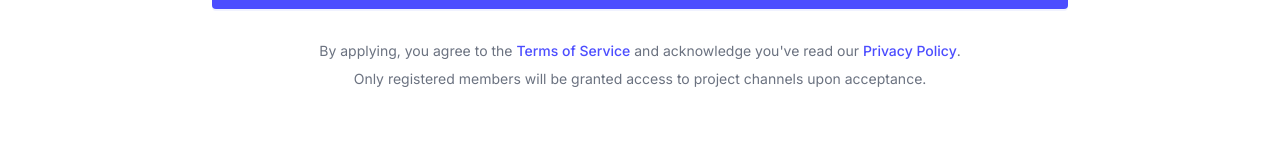
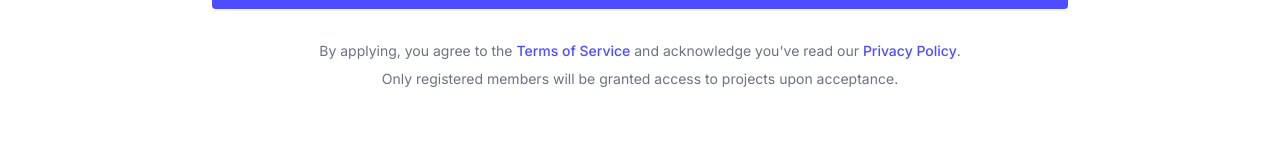
Before and after one commit to techtalentscity/techtalentscity.github.io, a React (Vite) app: page /apply in a window 1280 px wide. Shown: the part 1250-1409 px from the top of the page. Built offline with nearby package versions, Linux system fonts and the light colour scheme.

Commit message:
Update application.jsx

```diff
--- a/src/Pages/Apply/application.jsx
+++ b/src/Pages/Apply/application.jsx
@@ -192,8 +192,7 @@ const Application = () => {
               <h4 className="font-bold mb-2">Application Process</h4>
               <p className="mb-3">
                 Once you submit your application, our team will review it to determine if your skills
-                and experience match the project requirements. If accepted, you'll be added to the
-                project's private channel where you can collaborate with other team members.
+                and experience match the project requirements. If selected, you’ll receive further instructions to begin your project onboarding and connect with your team.
               </p>
               <p>
                 By submitting a well-prepared application, you increase your chances of being selected and positioned
@@ -423,7 +422,7 @@ const Application = () => {
             acknowledge you've read our <span className="text-primary font-medium">Privacy Policy</span>.
           </p>
           <p className="mt-2">
-            Only registered members will be granted access to project channels upon acceptance.
+            Only registered members will be granted access to projects upon acceptance.
           </p>
         </div>
       </Container>
```
